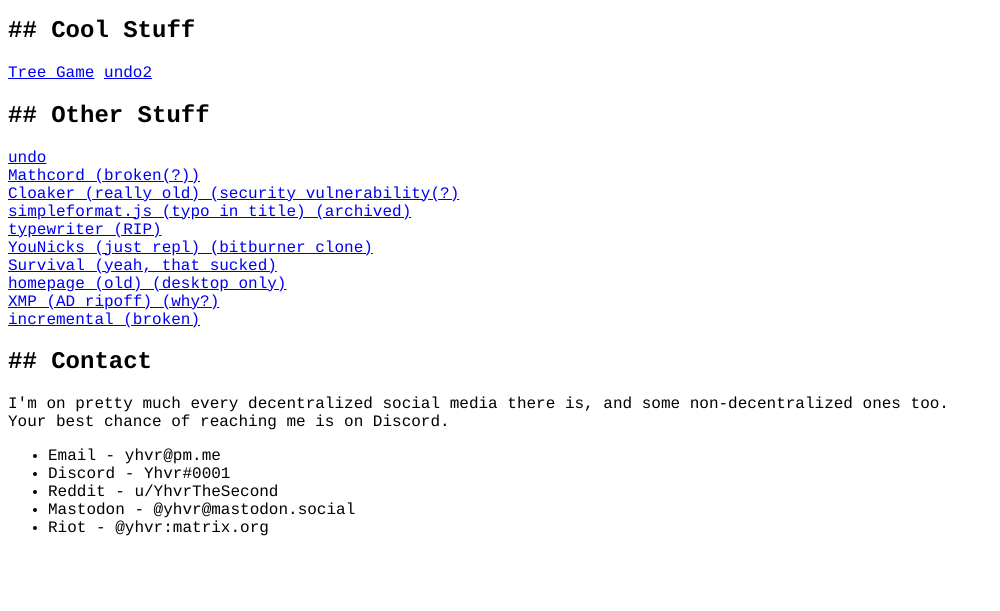
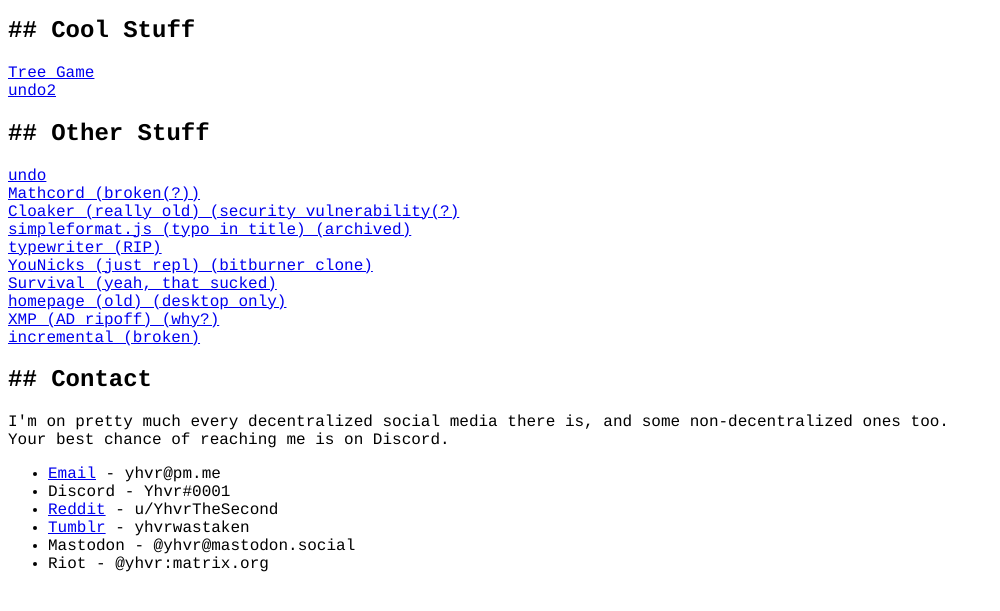
Before and after one commit to YhvrWasTaken/YhvrWasTaken.github.io, a plain HTML site: page index.html in a window 1280 px wide. Shown: the part 119-730 px from the top of the page, without its empty margins (0-1000 px from the left). Drawn offline with Linux system fonts and the light colour scheme.

Commit message:
LInk the Socials
and add tumblr i guess

```diff
--- a/index.html
+++ b/index.html
@@ -14,7 +14,7 @@
     <h1># Yhvr</h1>
     <p>Hi, I'm Yhvr. I've made some games, and other stuff.<br> The stuff more worth checking out is up top, while everything is on the bottom.</p>
     <h2>## Cool Stuff</h2>
-    <a href="https://yhvrwastaken.github.io/tree-game/">Tree Game</a>
+    <a href="https://yhvrwastaken.github.io/tree-game/">Tree Game</a><br>
     <a href="https://undo2.glitch.me/">undo2</a>
     <h2>## Other Stuff</h2>
     <a href="https://github.com/YhvrWasTaken/undobot">undo</a><br>
@@ -30,9 +30,10 @@
     <h2>## Contact</h2>
     <p>I'm on pretty much every decentralized social media there is, and some non-decentralized ones too.<br>Your best chance of reaching me is on Discord.</p>
     <ul>
-        <li>Email - yhvr@pm.me</li>
+        <li><a href="mailto:yhvr@pm.me">Email</a> - yhvr@pm.me</li>
         <li>Discord - Yhvr#0001</li>
-        <li>Reddit - u/YhvrTheSecond</li>
+        <li><a href="https://reddit.com/u/YhvrTheSecond">Reddit</a> - u/YhvrTheSecond</li>
+        <li><a href="https://yhvrwastaken.tumblr.com/">Tumblr</a> - yhvrwastaken</li>
         <li>Mastodon - @yhvr@mastodon.social</li>
         <li>Riot - @yhvr:matrix.org</li>
     </ul>
```
